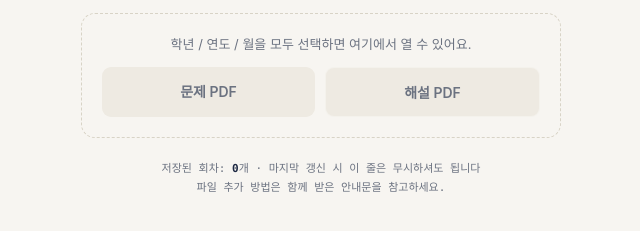
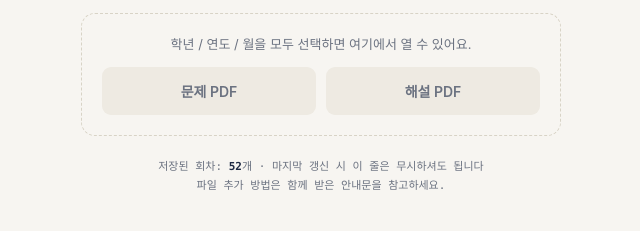
Before and after one commit to danny010712/ExamArchive, a plain HTML site: page index.html in a window 1280 px wide. Shown: the part 413-644 px from the top of the page, 319-959 px from the left. Drawn offline with Linux system fonts and the light colour scheme.

Commit message:
html edit

```diff
--- a/index.html
+++ b/index.html
@@ -100,9 +100,10 @@
   .result p{margin:0 0 14px;font-size:13px;color:var(--ink-dim);}
   .result.ready p{color:var(--amber-dim);}
 
-  .btn-row{display:flex;gap:10px;}
+  .btn-row{display:flex;gap:10px;flex-wrap:wrap;}
   .btn{
     flex:1;
+    min-width:104px;
     display:block;
     padding:14px 10px;
     border-radius:9px;
@@ -160,10 +161,7 @@
 
   <div class="result" id="result">
     <p id="resultMsg">학년 / 연도 / 월을 모두 선택하면 여기에서 열 수 있어요.</p>
-    <div class="btn-row">
-      <a class="btn btn-problem disabled" id="btnProblem" target="_blank" rel="noopener">문제 PDF</a>
-      <a class="btn btn-solution disabled" id="btnSolution" target="_blank" rel="noopener">해설 PDF</a>
-    </div>
+    <div class="btn-row" id="btnRow"></div>
   </div>
 
   <footer>
@@ -179,16 +177,84 @@
    예) files/고1/2024/03_문제.pdf
        files/고1/2024/03_해설.pdf
 
+   수능은 월 대신 "수능"이라는 값을 쓰고, 홀수형/짝수형을 따로 둡니다.
+   예) files/고3/2024/수능_홀수_문제.pdf
+       files/고3/2024/수능_짝수_문제.pdf
+       files/고3/2024/수능_해설.pdf
+   DATA에는 { grade: "고3", year: 2024, month: "수능" } 한 줄만 추가하면
+   화면에 "홀수형 문제 / 짝수형 문제 / 해설" 버튼 3개가 자동으로 나타납니다.
+
    새 회차를 추가할 때는:
-   1) files/학년/연도/ 폴더 안에 "월_문제.pdf", "월_해설.pdf" 두 개를 올리고
+   1) files/학년/연도/ 폴더 안에 해당 파일들을 올리고
       (그 폴더가 없으면 업로드하면서 새로 생성됨)
    2) 아래 DATA 배열에 한 줄만 추가하면 끝 — 파일 경로는 자동 계산됩니다.
-   (월은 두 자리, 예: 03, 06, 09, 11)
+   (월은 두 자리, 예: 03, 06, 09, 11 / 수능은 "수능"이라고 적기)
    ============================================================ */
 const DATA = [
   // 예시 — 실제 파일을 올린 뒤 아래처럼 한 줄씩 추가하세요.
-  // { grade: "고1", year: 2024, month: "03" },
-  // { grade: "고2", year: 2024, month: "06" },
+
+  // 고1
+  { grade: "고1", year: 2023, month: "03" },
+  { grade: "고1", year: 2023, month: "06" },
+  { grade: "고1", year: 2023, month: "09" },
+  { grade: "고1", year: 2023, month: "12" },
+  { grade: "고1", year: 2024, month: "03" },
+  { grade: "고1", year: 2024, month: "06" },
+  { grade: "고1", year: 2024, month: "09" },
+  { grade: "고1", year: 2024, month: "10" },
+  { grade: "고1", year: 2025, month: "03" },
+  { grade: "고1", year: 2025, month: "06" },
+  { grade: "고1", year: 2025, month: "09" },
+  { grade: "고1", year: 2025, month: "10" },
+  { grade: "고1", year: 2026, month: "03" },
+  { grade: "고1", year: 2026, month: "06" },
+
+  // 고2
+  { grade: "고2", year: 2023, month: "03" },
+  { grade: "고2", year: 2023, month: "06" },
+  { grade: "고2", year: 2023, month: "09" },
+  { grade: "고2", year: 2023, month: "12" },
+  { grade: "고2", year: 2024, month: "03" },
+  { grade: "고2", year: 2024, month: "06" },
+  { grade: "고2", year: 2024, month: "09" },
+  { grade: "고2", year: 2024, month: "10" },
+  { grade: "고2", year: 2025, month: "03" },
+  { grade: "고2", year: 2025, month: "06" },
+  { grade: "고2", year: 2025, month: "09" },
+  { grade: "고2", year: 2025, month: "10" },
+  { grade: "고2", year: 2026, month: "03" },
+  { grade: "고2", year: 2026, month: "06" },
+
+
+  // 고3
+  { grade: "고3", year: 2023, month: "03" },
+  { grade: "고3", year: 2023, month: "05" },
+  { grade: "고3", year: 2023, month: "06" },
+  { grade: "고3", year: 2023, month: "07" },
+  { grade: "고3", year: 2023, month: "09" },
+  { grade: "고3", year: 2023, month: "10" },
+  { grade: "고3", year: 2023, month: "수능" },
+
+  { grade: "고3", year: 2024, month: "03" },
+  { grade: "고3", year: 2024, month: "05" },
+  { grade: "고3", year: 2024, month: "06" },
+  { grade: "고3", year: 2024, month: "07" },
+  { grade: "고3", year: 2024, month: "09" },
+  { grade: "고3", year: 2024, month: "10" },
+  { grade: "고3", year: 2024, month: "수능" },
+
+  { grade: "고3", year: 2025, month: "03" },
+  { grade: "고3", year: 2025, month: "05" },
+  { grade: "고3", year: 2025, month: "06" },
+  { grade: "고3", year: 2025, month: "07" },
+  { grade: "고3", year: 2025, month: "09" },
+  { grade: "고3", year: 2025, month: "10" },
+  { grade: "고3", year: 2025, month: "수능" },
+
+  { grade: "고3", year: 2026, month: "03" },
+  { grade: "고3", year: 2026, month: "05" },
+  { grade: "고3", year: 2026, month: "06" },
+
 ];
 
 function pdfPath(grade, year, month, type){
@@ -202,8 +268,30 @@ const yearSel  = document.getElementById('year');
 const monthSel = document.getElementById('month');
 const result   = document.getElementById('result');
 const resultMsg= document.getElementById('resultMsg');
-const btnP     = document.getElementById('btnProblem');
-const btnS     = document.getElementById('btnSolution');
+const btnRow   = document.getElementById('btnRow');
+
+function renderButtons(buttons){
+  btnRow.innerHTML = '';
+  buttons.forEach(b=>{
+    const a = document.createElement('a');
+    a.className = 'btn ' + (b.primary ? 'btn-problem' : 'btn-solution');
+    a.target = '_blank';
+    a.rel = 'noopener';
+    a.href = b.href;
+    a.textContent = b.label;
+    btnRow.appendChild(a);
+  });
+}
+
+function renderDisabledButtons(labels){
+  btnRow.innerHTML = '';
+  labels.forEach(label=>{
+    const a = document.createElement('a');
+    a.className = 'btn disabled';
+    a.textContent = label;
+    btnRow.appendChild(a);
+  });
+}
 
 function fillSelect(sel, items, placeholder){
   sel.innerHTML = '';
@@ -251,10 +339,7 @@ function resetDown(level){
 function clearResult(){
   result.classList.remove('ready');
   resultMsg.textContent = '학년 / 연도 / 월을 모두 선택하면 여기에서 열 수 있어요.';
-  [btnP, btnS].forEach(b=>{
-    b.classList.add('disabled');
-    b.removeAttribute('href');
-  });
+  renderDisabledButtons(['문제 PDF', '해설 PDF']);
 }
 
 gradeSel.addEventListener('change', ()=>{
@@ -280,9 +365,21 @@ monthSel.addEventListener('change', ()=>{
   const entry = DATA.find(d=>d.grade===g && String(d.year)===String(y) && d.month===m);
   if(!entry){ clearResult(); return; }
   result.classList.add('ready');
-  resultMsg.textContent = `${g} · ${y}년 ${parseInt(m)}월`;
-  btnP.href = pdfPath(g, y, m, '문제'); btnP.classList.remove('disabled');
-  btnS.href = pdfPath(g, y, m, '해설'); btnS.classList.remove('disabled');
+
+  if(m === '수능'){
+    resultMsg.textContent = `${g} · ${y}년 수능`;
+    renderButtons([
+      { label: '홀수형 문제', href: pdfPath(g, y, m, '홀수_문제'), primary: true },
+      { label: '짝수형 문제', href: pdfPath(g, y, m, '짝수_문제'), primary: true },
+      { label: '해설',       href: pdfPath(g, y, m, '해설'),      primary: false },
+    ]);
+  } else {
+    resultMsg.textContent = `${g} · ${y}년 ${parseInt(m)}월`;
+    renderButtons([
+      { label: '문제 PDF', href: pdfPath(g, y, m, '문제'), primary: true },
+      { label: '해설 PDF', href: pdfPath(g, y, m, '해설'), primary: false },
+    ]);
+  }
 });
 
 init();
```
